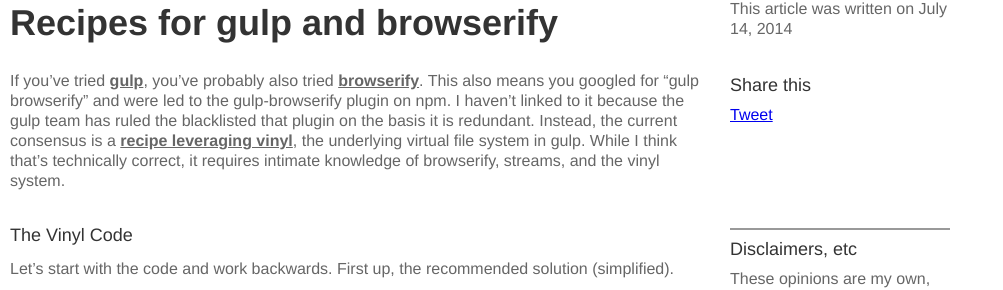
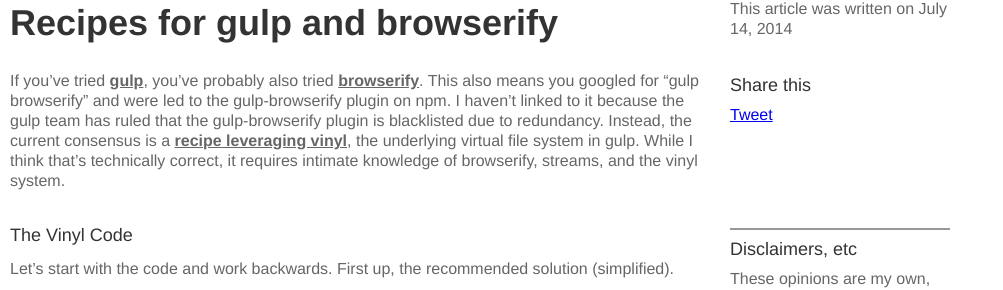
Before and after one commit to Jakobo/jakobo.github.com, a Jekyll site: the page built from _posts/2014-07-14-gulp-browserify.md, in a window 1280 px wide. Shown: the part 131-421 px from the top of the page, without its empty margins (0-1003 px from the left). Built offline with Jekyll 4.4.1, drawn with Linux system fonts in a browser that asks for light colours; Markdown is read by kramdown in place of the engine named in the settings; comment, search, counter and statistics services are not loaded.

Commit message:
fixed a typo, thanks to Asa Kusuma for catching

```diff
--- a/_posts/2014-07-14-gulp-browserify.md
+++ b/_posts/2014-07-14-gulp-browserify.md
@@ -6,7 +6,7 @@
 discussAt: https://www.linkedin.com/today/post/article/20140714184735-5276101-recipes-for-gulp-and-browserify
 ---
 
-If you've tried [gulp](http://gulpjs.com/), you've probably also tried [browserify](http://browserify.org/). This also means you googled for "gulp browserify" and were led to the gulp-browserify plugin on npm. I haven't linked to it because the gulp team has ruled the blacklisted that plugin on the basis it is redundant. Instead, the current consensus is a [recipe leveraging vinyl](https://github.com/gulpjs/gulp/issues/369), the underlying virtual file system in gulp. While I think that's technically correct, it requires intimate knowledge of browserify, streams, and the vinyl system.
+If you've tried [gulp](http://gulpjs.com/), you've probably also tried [browserify](http://browserify.org/). This also means you googled for "gulp browserify" and were led to the gulp-browserify plugin on npm. I haven’t linked to it because the gulp team has ruled that the gulp-browserify plugin is blacklisted due to redundancy. Instead, the current consensus is a [recipe leveraging vinyl](https://github.com/gulpjs/gulp/issues/369), the underlying virtual file system in gulp. While I think that's technically correct, it requires intimate knowledge of browserify, streams, and the vinyl system.
 
 ## The Vinyl Code
 Let's start with the code and work backwards. First up, the recommended solution (simplified).
```
